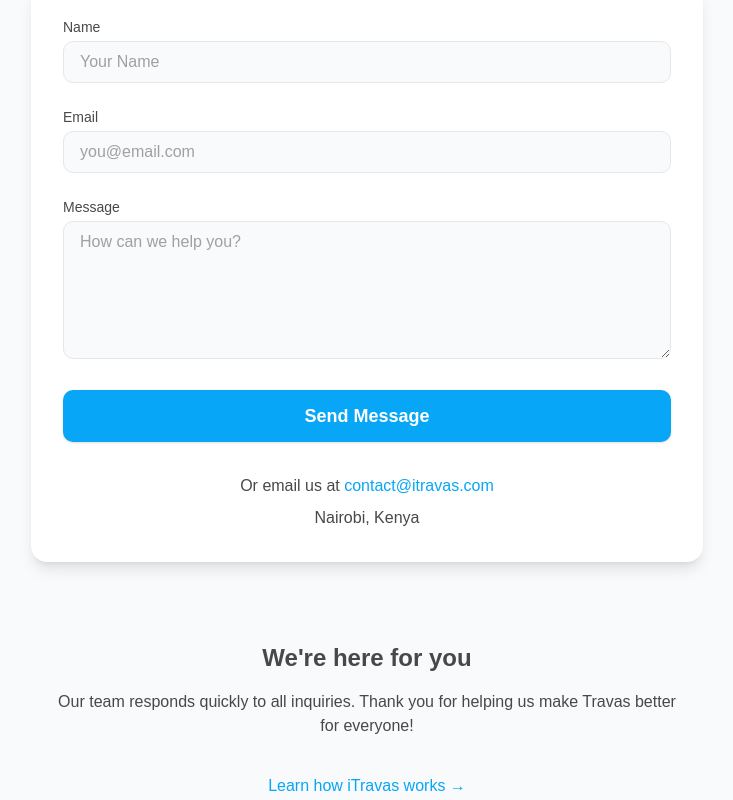
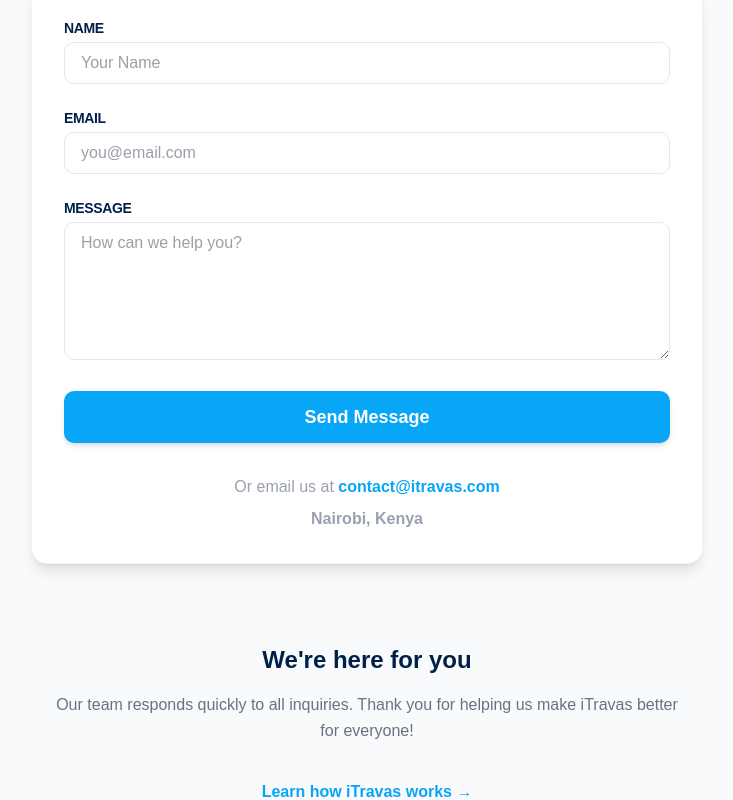
Before and after one commit to oduordaizy/ridelink, a Next.js app in the folder frontend/: page /contact in a window 1280 px wide. Shown: the part 320-1120 px from the top of the page, without its empty margins (273-1006 px from the left). Built offline with nearby package versions, Linux system fonts and the light colour scheme; no server answers.

Commit message:
connected contact for with iTravas email

```diff
--- a/frontend/app/contact/page.tsx
+++ b/frontend/app/contact/page.tsx
@@ -1,87 +1,134 @@
-import React from 'react';
+'use client';
+
+import React, { useState } from 'react';
 import Navbar from '../components/Navbar';
 import Footer from '../components/Footer';
+import { toast } from 'react-toastify';
 import Link from 'next/link';
-import { Metadata } from 'next';
-
-export const metadata: Metadata = {
-  title: "Contact Us | iTravas",
-  description: "Get in touch with the iTravas team. We're here to help with your questions, feedback, or support needs.",
-  alternates: {
-    canonical: "/contact",
-  },
-};
 
 const Contact = () => {
+  const [formData, setFormData] = useState({
+    name: '',
+    email: '',
+    message: ''
+  });
+  const [loading, setLoading] = useState(false);
+
+  const handleChange = (e: React.ChangeEvent<HTMLInputElement | HTMLTextAreaElement>) => {
+    const { name, value } = e.target;
+    setFormData(prev => ({ ...prev, [name]: value }));
+  };
+
+  const handleSubmit = async (e: React.FormEvent) => {
+    e.preventDefault();
+    if (!formData.name || !formData.email || !formData.message) {
+      toast.error('Please fill in all fields');
+      return;
+    }
+
+    setLoading(true);
+    try {
+      const response = await fetch(`${process.env.NEXT_PUBLIC_BASE_URL}/api/auth/contact/`, {
+        method: 'POST',
+        headers: {
+          'Content-Type': 'application/json',
+        },
+        body: JSON.stringify(formData),
+      });
+
+      const data = await response.json();
+
+      if (response.ok) {
+        toast.success(data.message || 'Message sent successfully!');
+        setFormData({ name: '', email: '', message: '' });
+      } else {
+        toast.error(data.error || 'Failed to send message');
+      }
+    } catch (error) {
+      console.error('Contact form error:', error);
+      toast.error('An error occurred. Please try again later.');
+    } finally {
+      setLoading(false);
+    }
+  };
+
   return (
     <>
       <Navbar />
-      <main className="min-h-screen bg-background flex flex-col items-center py-12 px-4">
+      <main className="min-h-screen bg-background flex flex-col items-center py-12 px-4 text-gray-700">
         <section className="max-w-3xl w-full text-center mb-12">
-          <h1 className="text-4xl md:text-5xl font-extrabold text-primary mb-4">Contact Us</h1>
-          <p className="text-lg md:text-xl text-muted-foreground mb-6">
+          <h1 className="text-4xl md:text-5xl font-extrabold text-[#00204a] mb-4">Contact Us</h1>
+          <p className="text-lg md:text-xl text-gray-500 mb-6 font-medium">
             Have questions, feedback, or need help? Reach out to the iTravas team—we&apos;re here to help you on your journey.
           </p>
         </section>
 
-        <section className="max-w-2xl w-full bg-card rounded-2xl shadow-lg p-8 mb-12">
-          <form className="space-y-6">
+        <section className="max-w-2xl w-full bg-white rounded-2xl shadow-lg p-8 mb-12 border border-gray-100">
+          <form className="space-y-6" onSubmit={handleSubmit}>
             <div>
-              <label htmlFor="name" className="block text-sm font-medium text-foreground mb-1">Name</label>
+              <label htmlFor="name" className="block text-sm font-bold text-[#00204a] mb-1 uppercase tracking-tight">Name</label>
               <input
                 type="text"
                 id="name"
                 name="name"
-                className="w-full px-4 py-2 border border-border rounded-lg focus:ring-2 focus:ring-primary/50 focus:outline-none bg-background"
+                value={formData.name}
+                onChange={handleChange}
+                className="w-full px-4 py-2 border border-gray-200 rounded-lg focus:ring-2 focus:ring-[#08A6F6]/50 focus:outline-none bg-white font-medium"
                 placeholder="Your Name"
+                required
               />
             </div>
             <div>
-              <label htmlFor="email" className="block text-sm font-medium text-foreground mb-1">Email</label>
+              <label htmlFor="email" className="block text-sm font-bold text-[#00204a] mb-1 uppercase tracking-tight">Email</label>
               <input
                 type="email"
                 id="email"
                 name="email"
-                className="w-full px-4 py-2 border border-border rounded-lg focus:ring-2 focus:ring-primary/50 focus:outline-none bg-background"
+                value={formData.email}
+                onChange={handleChange}
+                className="w-full px-4 py-2 border border-gray-200 rounded-lg focus:ring-2 focus:ring-[#08A6F6]/50 focus:outline-none bg-white font-medium"
                 placeholder="you@email.com"
+                required
               />
             </div>
             <div>
-              <label htmlFor="message" className="block text-sm font-medium text-foreground mb-1">Message</label>
+              <label htmlFor="message" className="block text-sm font-bold text-[#00204a] mb-1 uppercase tracking-tight">Message</label>
               <textarea
                 id="message"
                 name="message"
                 rows={5}
-                className="w-full px-4 py-2 border border-border rounded-lg focus:ring-2 focus:ring-primary/50 focus:outline-none bg-background"
+                value={formData.message}
+                onChange={handleChange}
+                className="w-full px-4 py-2 border border-gray-200 rounded-lg focus:ring-2 focus:ring-[#08A6F6]/50 focus:outline-none bg-white font-medium"
                 placeholder="How can we help you?"
+                required
               />
             </div>
             <button
               type="submit"
-              className="w-full px-8 py-3 rounded-lg bg-primary text-primary-foreground font-bold text-lg shadow hover:bg-primary/90 transition-all"
+              disabled={loading}
+              className={`w-full px-8 py-3 rounded-lg bg-[#08A6F6] text-white font-bold text-lg shadow-md hover:bg-[#00204a] transition-all transform active:scale-[0.98] ${loading ? 'opacity-70 cursor-not-allowed' : ''}`}
             >
-              Send Message
+              {loading ? 'Sending...' : 'Send Message'}
             </button>
           </form>
 
-          <div className="mt-8 text-center text-muted-foreground">
-            <p>Or email us at <a href="mailto:contact@itravas.com
-" className="text-primary hover:underline">contact@itravas.com
-            </a></p>
-            <p className="mt-2">Nairobi, Kenya</p>
+          <div className="mt-8 text-center text-gray-400">
+            <p className="font-medium">Or email us at <a href="mailto:contact@itravas.com" className="text-[#08A6F6] hover:underline font-bold">contact@itravas.com</a></p>
+            <p className="mt-2 font-semibold">Nairobi, Kenya</p>
           </div>
         </section>
 
         <section className="max-w-2xl w-full text-center mt-8 px-4">
-          <h2 className="text-2xl font-bold text-foreground mb-4">We&apos;re here for you</h2>
-          <p className="text-muted-foreground mb-6">
-            Our team responds quickly to all inquiries. Thank you for helping us make Travas better for everyone!
+          <h2 className="text-2xl font-bold text-[#00204a] mb-4">We&apos;re here for you</h2>
+          <p className="text-gray-500 mb-6 font-medium leading-relaxed">
+            Our team responds quickly to all inquiries. Thank you for helping us make iTravas better for everyone!
           </p>
           <Link
             href="/how-it-works"
-            className="inline-block px-6 py-3 rounded-lg text-primary hover:bg-primary/10 transition-colors"
+            className="inline-block px-6 py-3 rounded-lg text-[#08A6F6] hover:bg-blue-50 transition-all font-bold group"
           >
-            Learn how iTravas works →
+            Learn how iTravas works <span className="group-hover:ml-1 transition-all">→</span>
           </Link>
         </section>
       </main>
```
Also changed, not shown: 2 other files (tests, documents, lock files or other folders).
